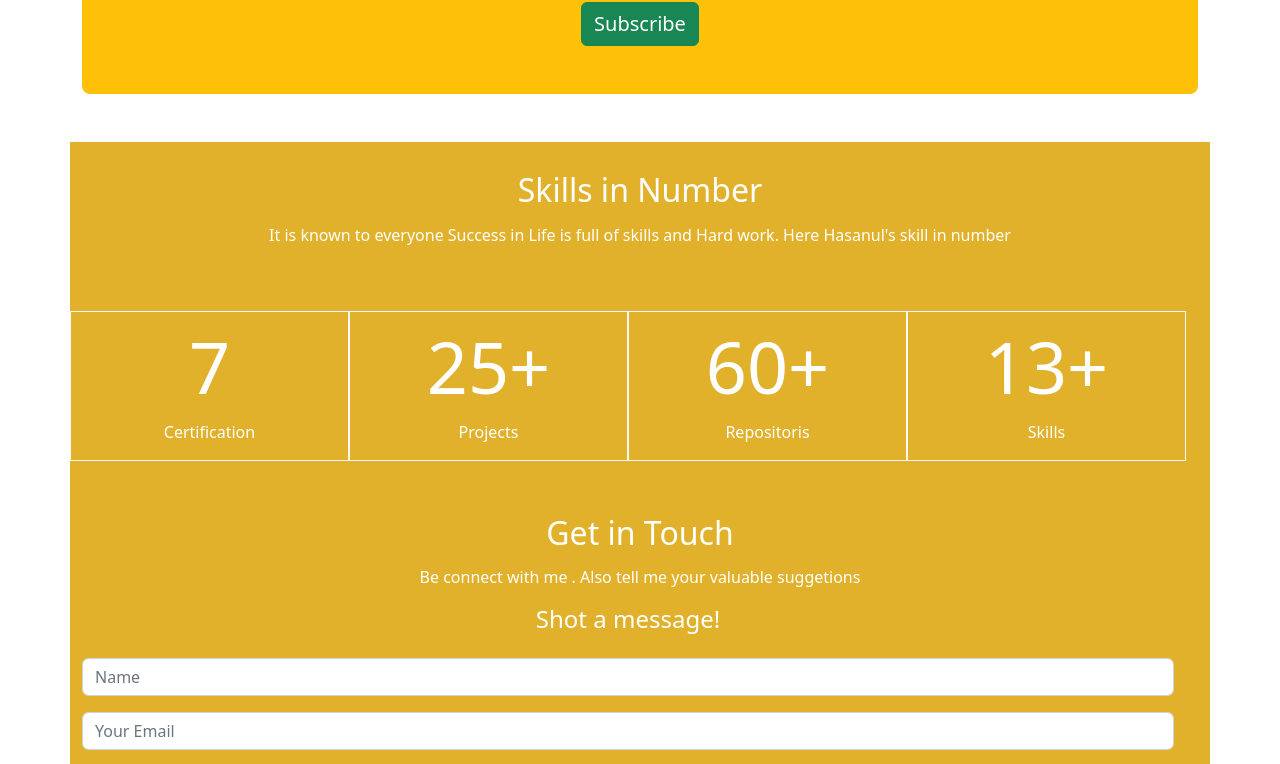
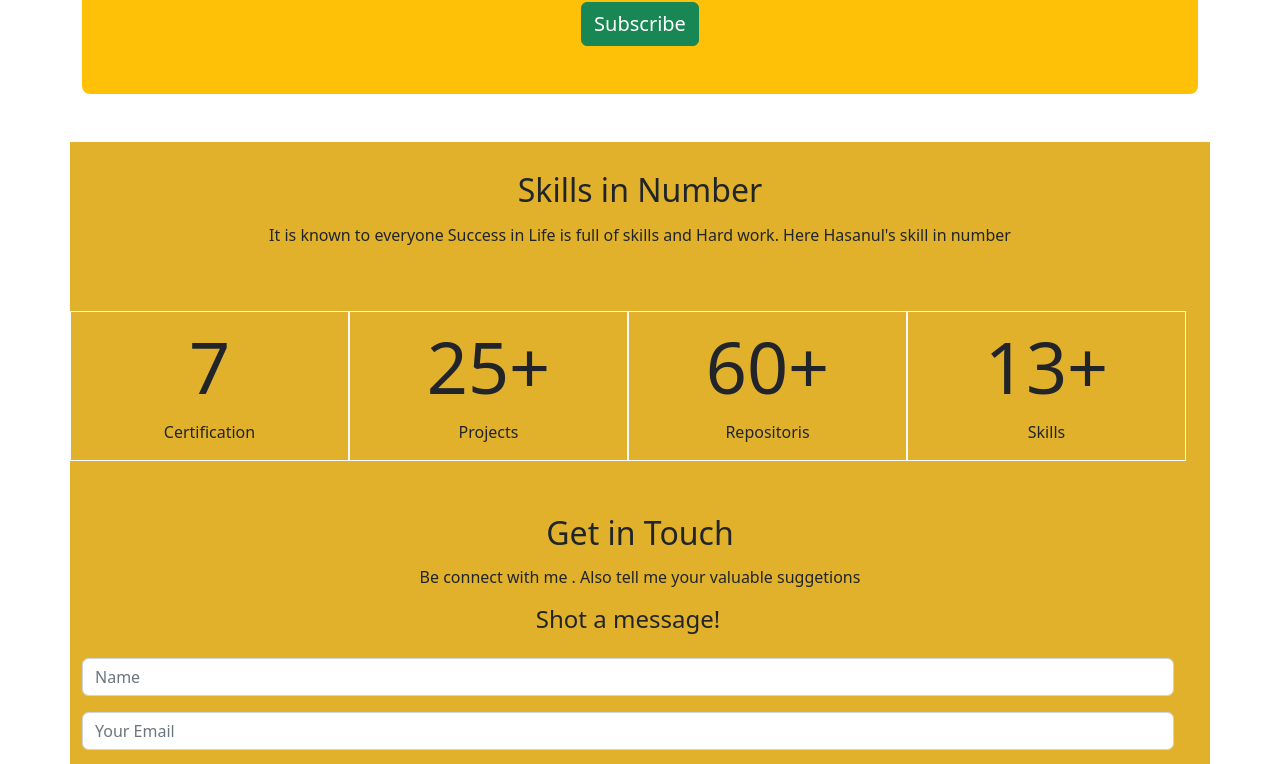
Before and after one commit to hasanulhasan/alpha-academy, a React (Create React App) app: page / in a window 1280 px wide. Shown: the part 1460-2224 px from the top of the page. Built offline with nearby package versions, Linux system fonts and the light colour scheme; no server answers.

Commit message:
link added

```diff
--- a/src/page/Home/Contact/Contact.js
+++ b/src/page/Home/Contact/Contact.js
@@ -2,36 +2,37 @@ import React from 'react';
 
 const Contact = () => {
   return (
+    <div>
       <div class="row py-4 my-5" style={{ backgroundColor: "#e1b12c" }}>
-      <div class="col text-white text-center m-auto">
+        <div class="col text-dark text-center m-auto">
           <h2 class="font-wight-bold">Skills in Number</h2>
           <p>It is known to everyone Success in Life is full of skills and Hard work. Here Hasanul's skill in number
           </p>
         </div>
         <div class="row py-5">
-        <div class="col-sm mr-1 border text-center text-white border-light">
+          <div class="col-sm mr-1 border text-center text-dark border-light">
             <span style={{ fontSize: "72px" }}>7</span>
             <p>Certification</p>
           </div>
-        <div class="col-sm mr-1 border text-center text-white border-light">
+          <div class="col-sm mr-1 border text-center text-dark border-light">
             <span style={{ fontSize: "72px" }}>25+</span>
             <p>Projects</p>
           </div>
-        <div class="col-sm mr-1 border text-center text-white border-light">
+          <div class="col-sm mr-1 border text-center text-dark border-light">
             <span style={{ fontSize: "72px" }}>60+</span>
             <p>Repositoris</p>
           </div>
-        <div class="col-sm mr-1 border text-center text-white border-light">
+          <div class="col-sm mr-1 border text-center text-dark border-light">
             <span style={{ fontSize: "72px" }}>13+</span>
             <p>Skills</p>
           </div>
         </div>
-      <div class="col text-white text-center m-auto">
+        <div class="col text-dark text-center m-auto">
           <h2 class="font-wight-bold">Get in Touch</h2>
           <p>Be connect with me . Also tell me your valuable suggetions</p>
         </div>
         <div class="row pb-3">
-        <div class="col text-white">
+          <div class="col text-dark">
             <h4>Shot a message!</h4>
           </div>
         </div>
@@ -59,6 +60,7 @@ const Contact = () => {
           </div>
         </div>
       </div >
+    </div>
   );
 };
 
```
Also changed, not shown: 1 other file (tests, documents, lock files or other folders). Lines whose indentation alone changed are shown as unchanged.
